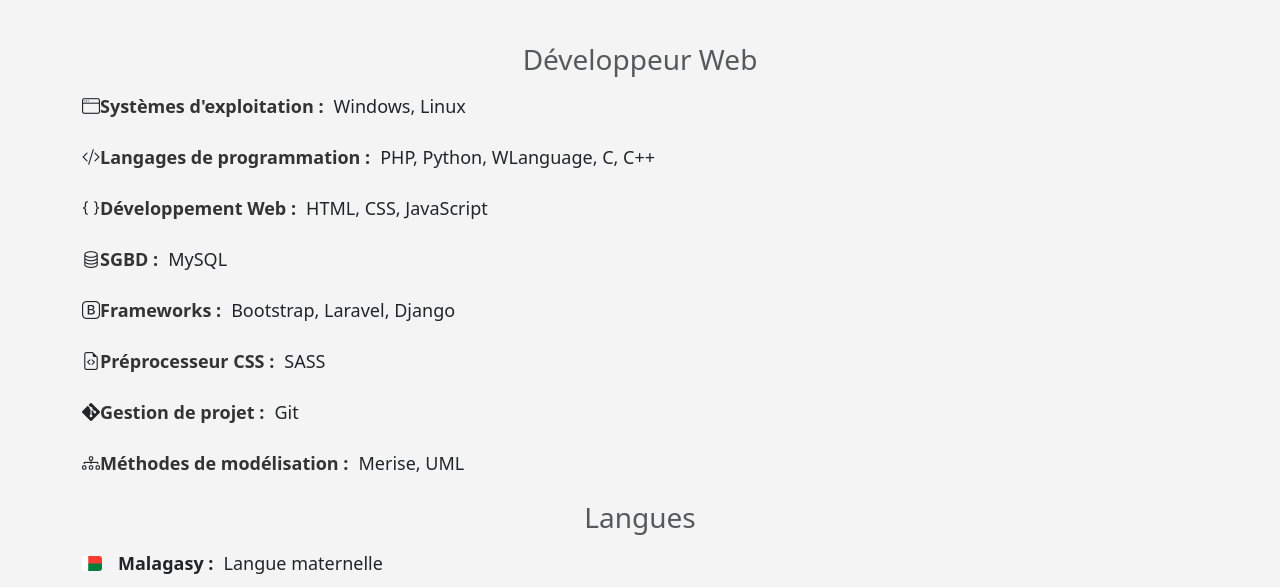
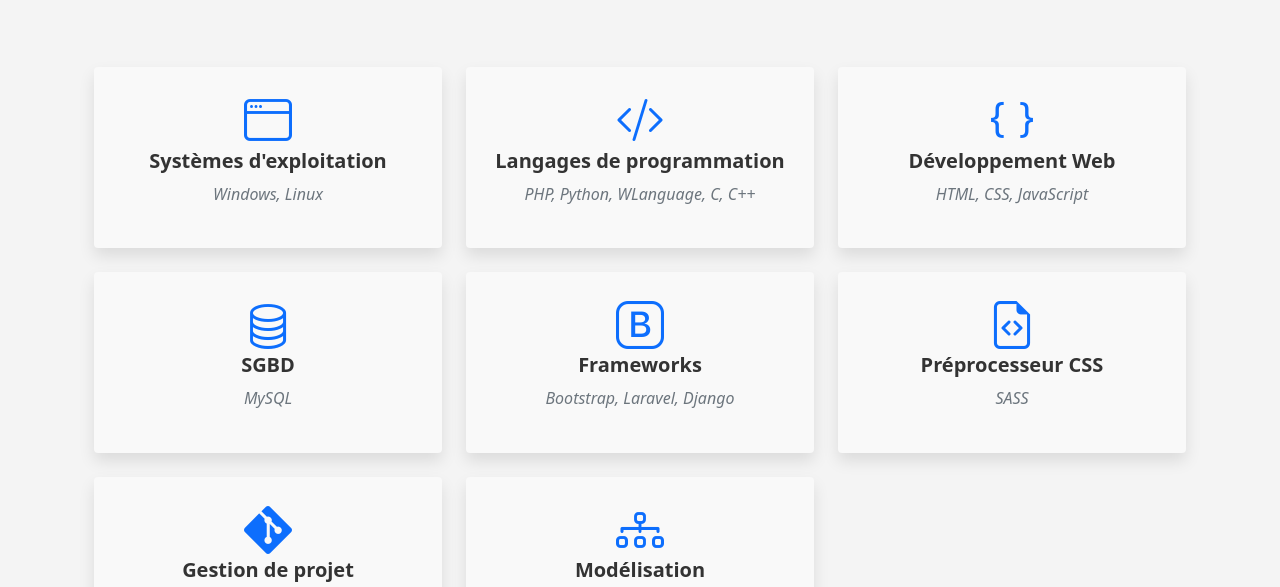
Before and after one commit to CLAUDIO101000/portfolio-claudio, a plain HTML site: page pages/skill.html in a window 1280 px wide. Shown: the part 189-776 px from the top of the page. Drawn offline with nearby package versions, Linux system fonts and the light colour scheme.

Commit message:
Update skill.html

```diff
--- a/pages/skill.html
+++ b/pages/skill.html
@@ -50,32 +50,82 @@
         <section id="competences" class="container my-5">
             <h1 class="text-center mb-5 text-primary">Compétences</h1>
 
-            <div class="mb-4">
-                <h2 class="text-muted">Développeur Web</h2>
-                <ul class="list-unstyled">
-                    <li><i class="bi bi-window"></i> <strong>Systèmes d'exploitation : </strong> Windows, Linux</li>
-                    <li><i class="bi bi-code-slash"></i> <strong>Langages de programmation : </strong> PHP, Python, WLanguage, C, C++</li>
-                    <li><i class="bi bi-braces"></i> <strong>Développement Web : </strong> HTML, CSS, JavaScript</li>
-                    <li><i class="bi bi-database"></i> <strong>SGBD : </strong> MySQL</li>
-                    <li><i class="bi bi-bootstrap"></i> <strong>Frameworks : </strong> Bootstrap, Laravel, Django</li>
-                    <li><i class="bi bi-file-earmark-code"></i> <strong>Préprocesseur CSS : </strong> SASS</li>
-                    <li><i class="bi bi-git"></i> <strong>Gestion de projet : </strong> Git</li>
-                    <li><i class="bi bi-diagram-3"></i> <strong>Méthodes de modélisation : </strong> Merise, UML</li>
-                </ul>
+            <div class="row g-4 my-5">
+                <div class="col-md-4">
+                    <div class="competence-box text-center p-4">
+                        <i class="bi bi-window display-4 text-primary mb-3"></i>
+                        <h3 class="h5">Systèmes d'exploitation</h3>
+                        <p>Windows, Linux</p>
+                    </div>
+                </div>
+                <div class="col-md-4">
+                    <div class="competence-box text-center p-4">
+                        <i class="bi bi-code-slash display-4 text-primary mb-3"></i>
+                        <h3 class="h5">Langages de programmation</h3>
+                        <p>PHP, Python, WLanguage, C, C++</p>
+                    </div>
+                </div>
+                <div class="col-md-4">
+                    <div class="competence-box text-center p-4">
+                        <i class="bi bi-braces display-4 text-primary mb-3"></i>
+                        <h3 class="h5">Développement Web</h3>
+                        <p>HTML, CSS, JavaScript</p>
+                    </div>
+                </div>
+                <div class="col-md-4">
+                    <div class="competence-box text-center p-4">
+                        <i class="bi bi-database display-4 text-primary mb-3"></i>
+                        <h3 class="h5">SGBD</h3>
+                        <p>MySQL</p>
+                    </div>
+                </div>
+                <div class="col-md-4">
+                    <div class="competence-box text-center p-4">
+                        <i class="bi bi-bootstrap display-4 text-primary mb-3"></i>
+                        <h3 class="h5">Frameworks</h3>
+                        <p>Bootstrap, Laravel, Django</p>
+                    </div>
+                </div>
+                <div class="col-md-4">
+                    <div class="competence-box text-center p-4">
+                        <i class="bi bi-file-earmark-code display-4 text-primary mb-3"></i>
+                        <h3 class="h5">Préprocesseur CSS</h3>
+                        <p>SASS</p>
+                    </div>
+                </div>
+                <div class="col-md-4">
+                    <div class="competence-box text-center p-4">
+                        <i class="bi bi-git display-4 text-primary mb-3"></i>
+                        <h3 class="h5">Gestion de projet</h3>
+                        <p>Git, GitHub</p>
+                    </div>
+                </div>
+                <div class="col-md-4">
+                    <div class="competence-box text-center p-4">
+                        <i class="bi bi-diagram-3 display-4 text-primary mb-3"></i>
+                        <h3 class="h5">Modélisation</h3>
+                        <p>Merise, UML</p>
+                    </div>
+                </div>
             </div>
+
 
             <div class="mb-4">
                 <h2 class="text-muted">Langues</h2>
                 <ul class="list-unstyled">
-                    <li><img src="../assets/images/malgache.png" class="flag-icon"> <strong class="text-dark">Malagasy : </strong> Langue maternelle</li>
-                    <li><img src="../assets/images/français.png" class="flag-icon"> <strong class="text-dark">Français : </strong> Bien</li>
-                    <li><img src="../assets/images/english.png" class="flag-icon"> <strong class="text-dark">Anglais : </strong> Moyen</li>
+                    <li><img src="../assets/images/malgache.png" class="flag-icon"> <strong class="text-dark">Malagasy :
+                        </strong> Langue maternelle</li>
+                    <li><img src="../assets/images/français.png" class="flag-icon"> <strong class="text-dark">Français :
+                        </strong> Bien</li>
+                    <li><img src="../assets/images/english.png" class="flag-icon"> <strong class="text-dark">Anglais :
+                        </strong> Moyen</li>
                 </ul>
             </div>
 
             <section class="my-5">
                 <h2 class="text-muted">Qualités</h2>
-                <p class="lead">Passionné par les nouvelles technologies, sérieux, ponctuel, auto-didacte, dynamique, curieux, autonome. Capable de travailler en équipe et sous pression.</p>
+                <p class="lead">Passionné par les nouvelles technologies, sérieux, ponctuel, auto-didacte, dynamique,
+                    curieux, autonome. Capable de travailler en équipe et sous pression.</p>
             </section>
         </section>
     </main>
```
